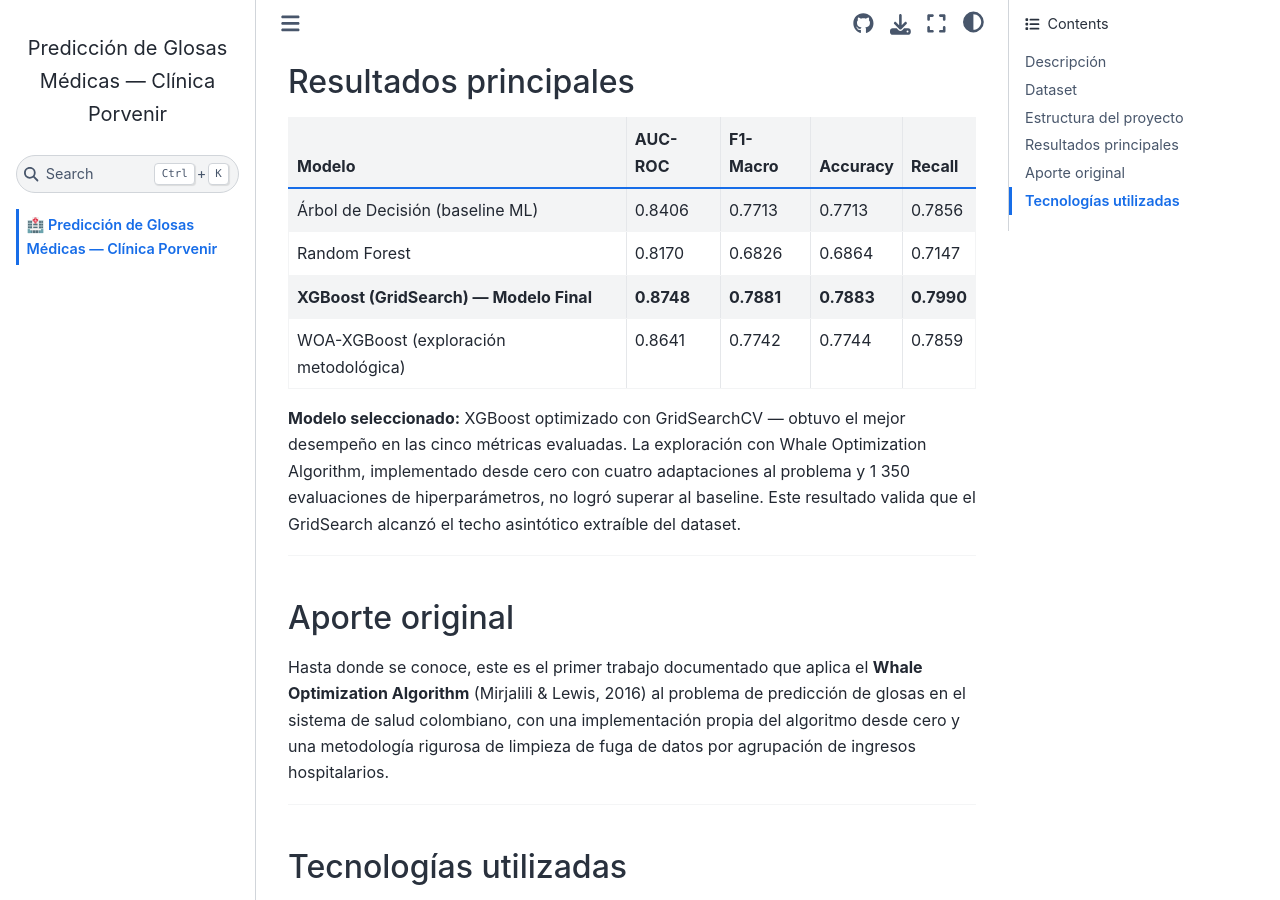
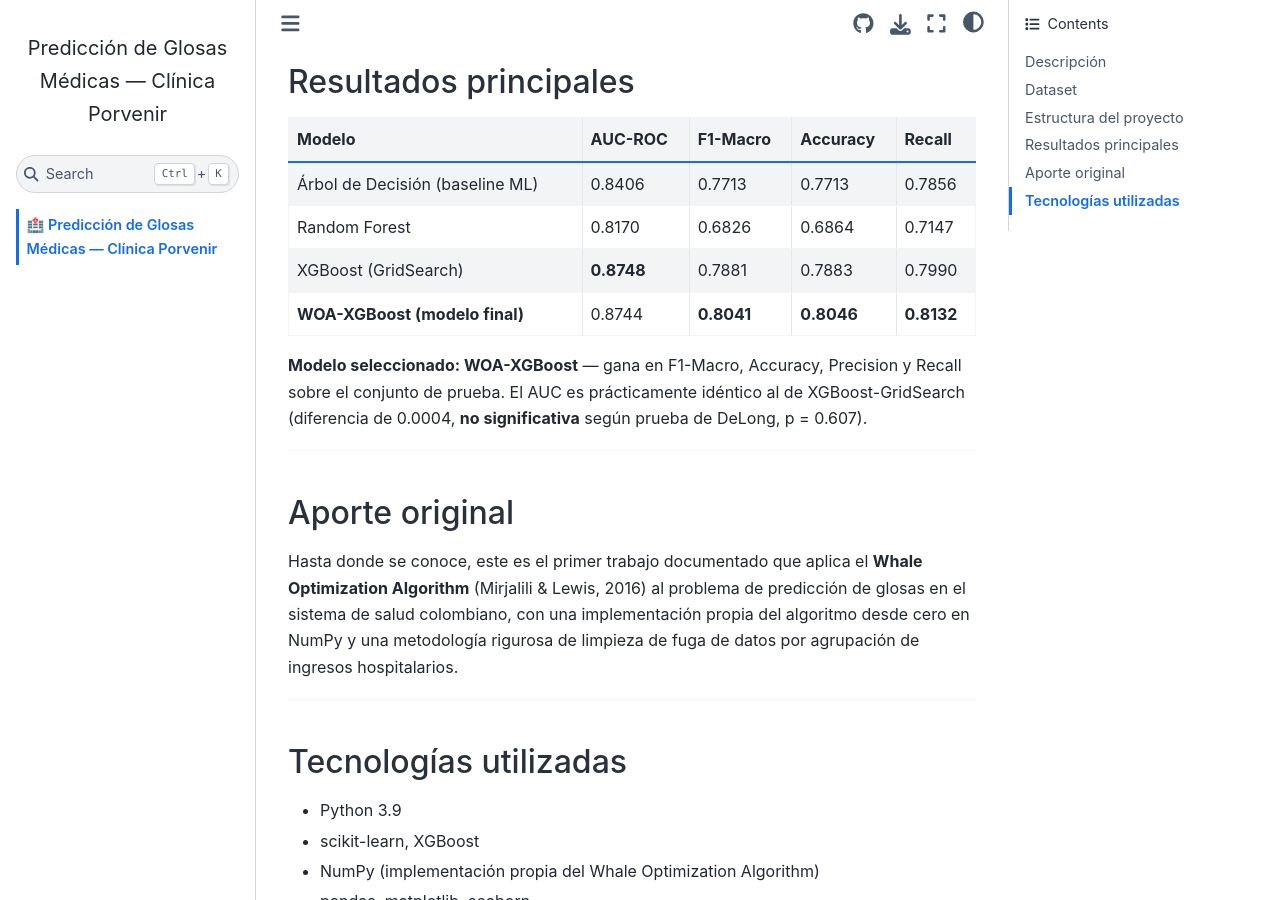
Before and after one commit to Davdflrz/Proyecto-Glosas-CP, a Jupyter Book: the page built from intro.md, in a window 1280 px wide and 900 px high, scrolled down 1062 px. Built offline with Jupyter Book 1.0.4 settings and Sphinx 7.4.7 and the Sphinx Book theme 1.1.4, drawn with Linux system fonts in a browser that asks for light colours; pages that are not in the unit, such as notebooks, are missing from menus; some of the changed text lies outside the part shown.

Commit message:
Actualizar markdowns con datos reales: WOA-XGBoost gana 4/5 metricas, modelo final

```diff
--- a/intro.md
+++ b/intro.md
@@ -43,14 +43,13 @@ optimizado por el **Whale Optimization Algorithm (WOA)** aplicado a XGBoost.
 |---|---|---|---|---|
 | Árbol de Decisión (baseline ML) | 0.8406 | 0.7713 | 0.7713 | 0.7856 |
 | Random Forest | 0.8170 | 0.6826 | 0.6864 | 0.7147 |
-| **XGBoost (GridSearch) — Modelo Final** | **0.8748** | **0.7881** | **0.7883** | **0.7990** |
-| WOA-XGBoost (exploración metodológica) | 0.8641 | 0.7742 | 0.7744 | 0.7859 |
+| XGBoost (GridSearch) | **0.8748** | 0.7881 | 0.7883 | 0.7990 |
+| **WOA-XGBoost (modelo final)** | 0.8744 | **0.8041** | **0.8046** | **0.8132** |
 
-**Modelo seleccionado:** XGBoost optimizado con GridSearchCV — obtuvo el mejor
-desempeño en las cinco métricas evaluadas. La exploración con Whale Optimization
-Algorithm, implementado desde cero con cuatro adaptaciones al problema y 1 350
-evaluaciones de hiperparámetros, no logró superar al baseline. Este resultado
-valida que el GridSearch alcanzó el techo asintótico extraíble del dataset.
+**Modelo seleccionado: WOA-XGBoost** — gana en F1-Macro, Accuracy, Precision y
+Recall sobre el conjunto de prueba. El AUC es prácticamente idéntico al de
+XGBoost-GridSearch (diferencia de 0.0004, **no significativa** según prueba de
+DeLong, p = 0.607).
 
 ---
 
@@ -59,8 +58,8 @@ valida que el GridSearch alcanzó el techo asintótico extraíble del dataset.
 Hasta donde se conoce, este es el primer trabajo documentado que aplica el
 **Whale Optimization Algorithm** (Mirjalili & Lewis, 2016) al problema de
 predicción de glosas en el sistema de salud colombiano, con una implementación
-propia del algoritmo desde cero y una metodología rigurosa de limpieza de fuga
-de datos por agrupación de ingresos hospitalarios.
+propia del algoritmo desde cero en NumPy y una metodología rigurosa de limpieza
+de fuga de datos por agrupación de ingresos hospitalarios.
 
 ---
 
```
Also changed, not shown: other parts of intro.md (+1 -1 lines), 1 other file.
